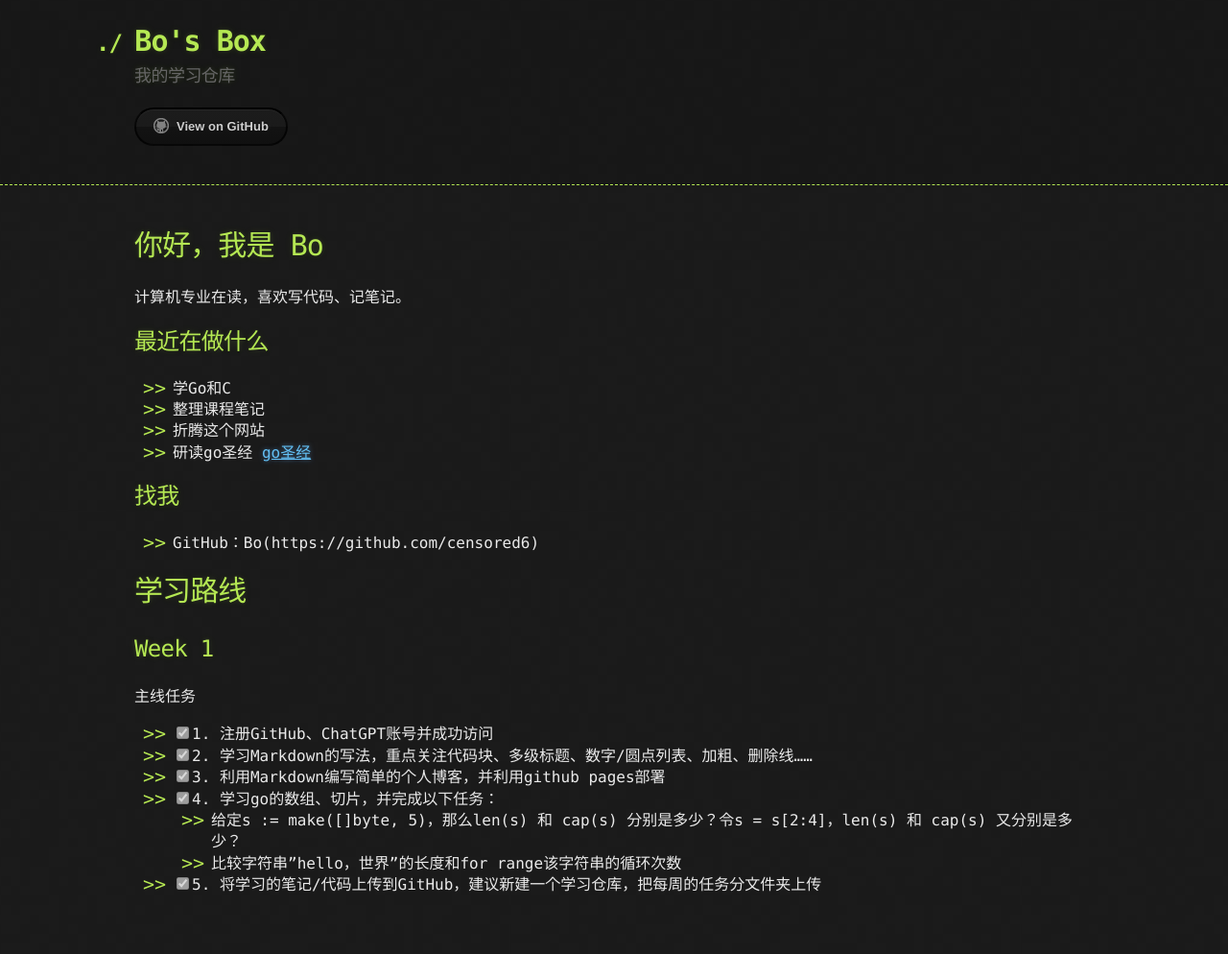
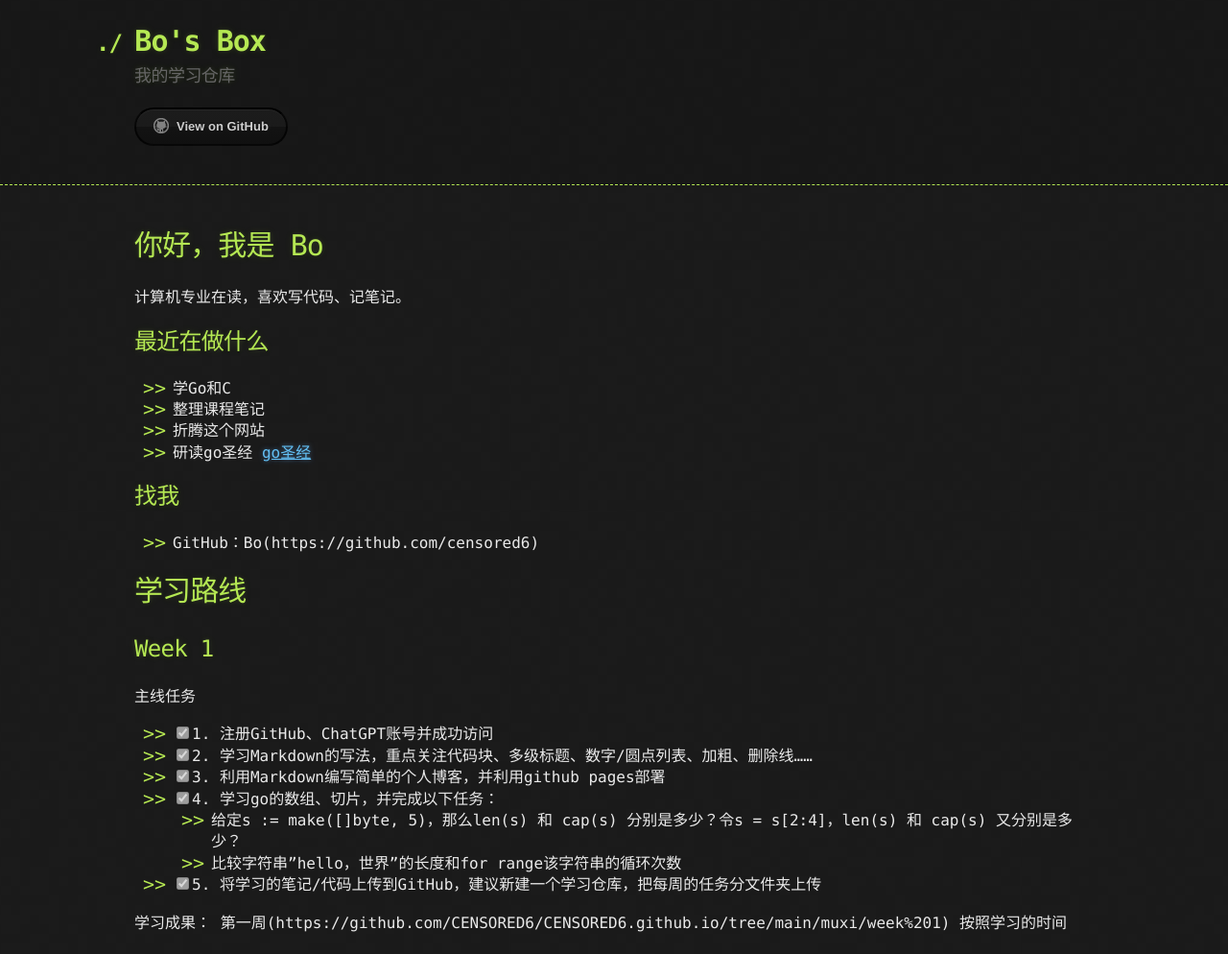
Before and after one commit to CENSORED6/CENSORED6.github.io, a Jekyll site: the page built from index.md, in a window 1280 px wide. Shown: the whole page at 96% size. Built offline with Jekyll 4.4.1, drawn with Linux system fonts in a browser that asks for light colours; our own code applies the rules of GitHub Pages for plain Markdown files; before the commit the page ends 954 px from its top, so only the background shows below that.

Commit message:
Update index.md

```diff
--- a/index.md
+++ b/index.md
@@ -29,3 +29,6 @@ layout: default
     - 给定s := make([]byte, 5)，那么len(s) 和 cap(s) 分别是多少？令s = s[2:4]，len(s) 和 cap(s) 又分别是多少？
     - 比较字符串"hello，世界"的长度和for range该字符串的循环次数
 - [X] 5. 将学习的笔记/代码上传到GitHub，建议新建一个学习仓库，把每周的任务分文件夹上传
+
+学习成果：
+第一周(https://github.com/CENSORED6/CENSORED6.github.io/tree/main/muxi/week%201) 按照学习的时间
```
